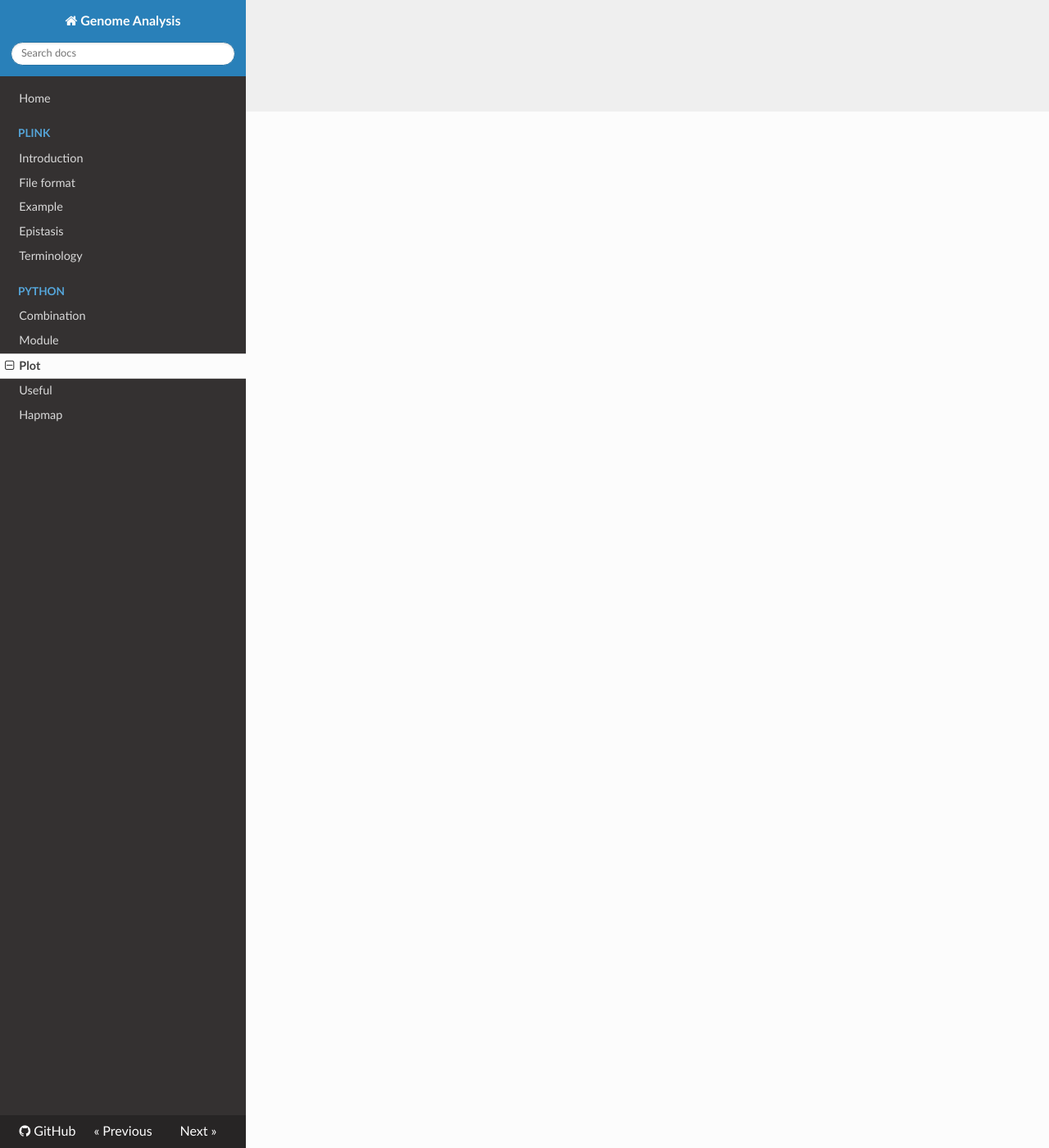
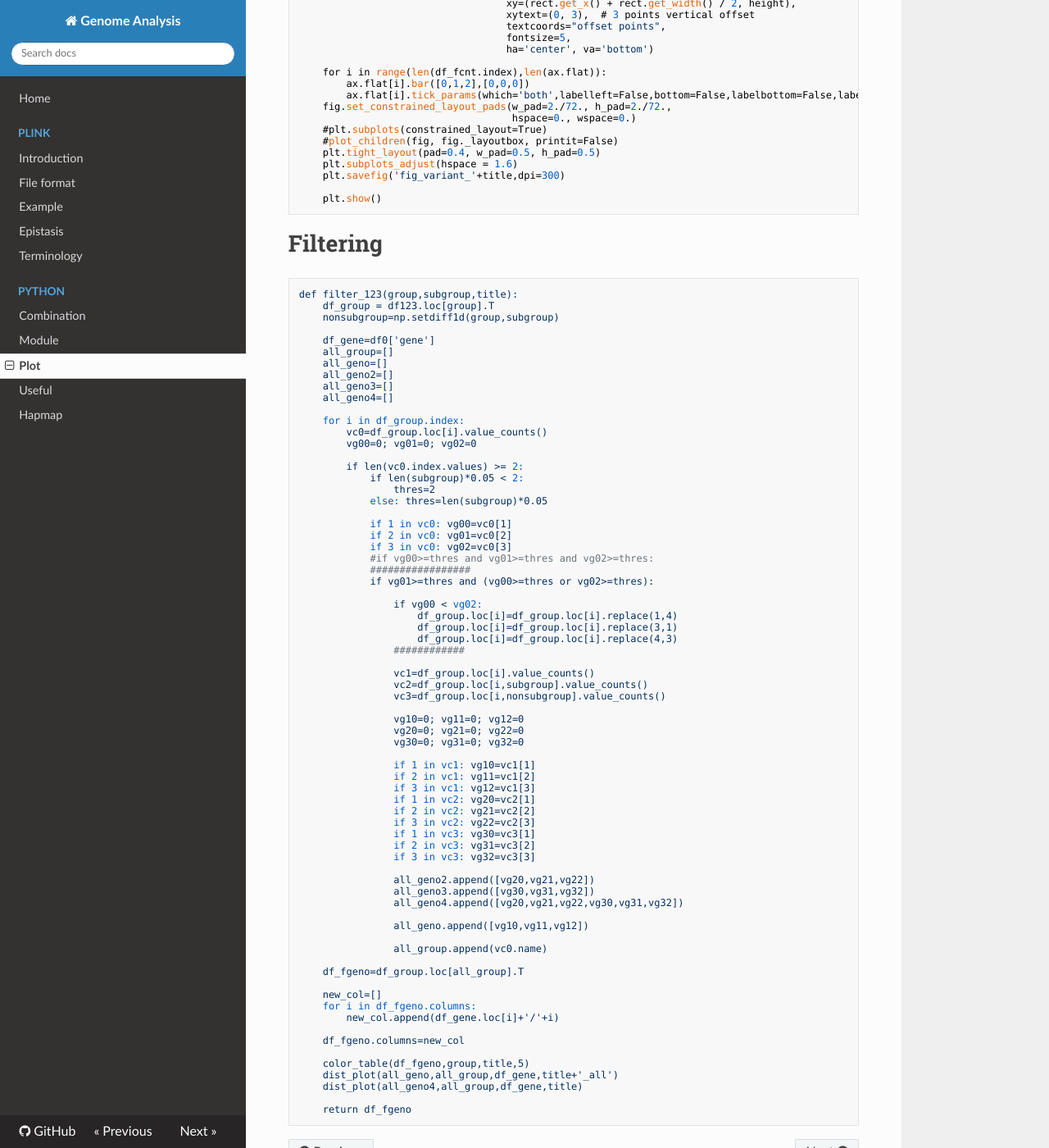
Before and after one commit to WonyoungCho/plink, an MkDocs documentation site: the page built from docs/python_plot.md, in a window 1280 px wide and 1400 px high, scrolled down 1264 px. Shown: the whole window at 82% size. Built offline with MkDocs 1.6.1, drawn with Linux system fonts in a browser that asks for light colours; nearby versions of some CDN libraries; old or Windows-style settings are respelled for this version of MkDocs; some of the changed text lies outside the part shown.

Commit message:
Update python_plot.md

````diff
--- a/docs/python_plot.md
+++ b/docs/python_plot.md
@@ -14,6 +14,42 @@
     plt.savefig('gp2_hmap',dpi=300)
     plt.clf()
 ```
+
+# Color table
+```
+def color_table(df_given,group,title,test):
+    df=df_given
+
+    a=df.loc[group]
+    x=a.values.astype(int)
+
+    ye=a.shape[0]
+    xe=a.shape[1]
+
+    #levels = [0, 1, 2]
+    #colors = ['white','orangered', 'mediumspringgreen','dodgerblue']
+    levels = [0, 1, 2, 3, 4]
+    colors = ['red','dodgerblue','orange','mediumspringgreen',]
+
+    cmap, norm = matplotlib.colors.from_levels_and_colors(levels, colors)
+
+    fig, ax = plt.subplots()
+
+    ax.imshow(x, interpolation='none', cmap=cmap, norm=norm)
+    ax.set_title(title+' ( '+str(ye)+' / '+str(xe)+' )')
+    ax.set_xlabel('Variants')
+    ax.set_ylabel('Samples')
+
+    plt.xticks(np.arange(-0.5, xe+0.5, step=10),labels=range(0,xe+1,10),fontsize=6)
+    plt.yticks(np.arange(-0.5, ye+0.5, step=5),labels=range(0,ye+1,5),fontsize=6)
+    plt.grid()
+    #plt.subplots_adjust(left = 0, bottom = 0, right = 1, top = 1, hspace = 0, wspace = 0)
+    #plt.show()
+    plt.tight_layout(pad=0.4, w_pad=0.5, h_pad=0.5)
+    plt.savefig('fig_table'+str(test)+'_'+title, bbox_inces='tight', pad_inches=0, dpi=300)
+    plt.clf()
+```
+
 
 # Distribution
 ```
@@ -55,3 +91,79 @@
 
     plt.show()
 ```
+
+# Filtering
+```
+def filter_123(group,subgroup,title):
+    df_group = df123.loc[group].T
+    nonsubgroup=np.setdiff1d(group,subgroup)
+
+    df_gene=df0['gene']
+    all_group=[]
+    all_geno=[]
+    all_geno2=[]
+    all_geno3=[]
+    all_geno4=[]
+
+    for i in df_group.index:
+        vc0=df_group.loc[i].value_counts()
+        vg00=0; vg01=0; vg02=0
+
+        if len(vc0.index.values) >= 2:
+            if len(subgroup)*0.05 < 2:
+                thres=2
+            else: thres=len(subgroup)*0.05
+
+            if 1 in vc0: vg00=vc0[1]
+            if 2 in vc0: vg01=vc0[2]
+            if 3 in vc0: vg02=vc0[3]
+            #if vg00>=thres and vg01>=thres and vg02>=thres:
+            #################
+            if vg01>=thres and (vg00>=thres or vg02>=thres):
+
+                if vg00 < vg02:
+                    df_group.loc[i]=df_group.loc[i].replace(1,4)
+                    df_group.loc[i]=df_group.loc[i].replace(3,1)
+                    df_group.loc[i]=df_group.loc[i].replace(4,3)
+                ############
+
+                vc1=df_group.loc[i].value_counts()
+                vc2=df_group.loc[i,subgroup].value_counts()
+                vc3=df_group.loc[i,nonsubgroup].value_counts()
+
+                vg10=0; vg11=0; vg12=0
+                vg20=0; vg21=0; vg22=0
+                vg30=0; vg31=0; vg32=0
+
+                if 1 in vc1: vg10=vc1[1]
+                if 2 in vc1: vg11=vc1[2]
+                if 3 in vc1: vg12=vc1[3]
+                if 1 in vc2: vg20=vc2[1]
+                if 2 in vc2: vg21=vc2[2]
+                if 3 in vc2: vg22=vc2[3]
+                if 1 in vc3: vg30=vc3[1]
+                if 2 in vc3: vg31=vc3[2]
+                if 3 in vc3: vg32=vc3[3]
+
+                all_geno2.append([vg20,vg21,vg22])
+                all_geno3.append([vg30,vg31,vg32])
+                all_geno4.append([vg20,vg21,vg22,vg30,vg31,vg32])
+
+                all_geno.append([vg10,vg11,vg12])
+
+                all_group.append(vc0.name)
+
+    df_fgeno=df_group.loc[all_group].T
+
+    new_col=[]
+    for i in df_fgeno.columns:
+        new_col.append(df_gene.loc[i]+'/'+i)
+
+    df_fgeno.columns=new_col
+
+    color_table(df_fgeno,group,title,5)
+    dist_plot(all_geno,all_group,df_gene,title+'_all')
+    dist_plot(all_geno4,all_group,df_gene,title)
+
+    return df_fgeno
+```
````
